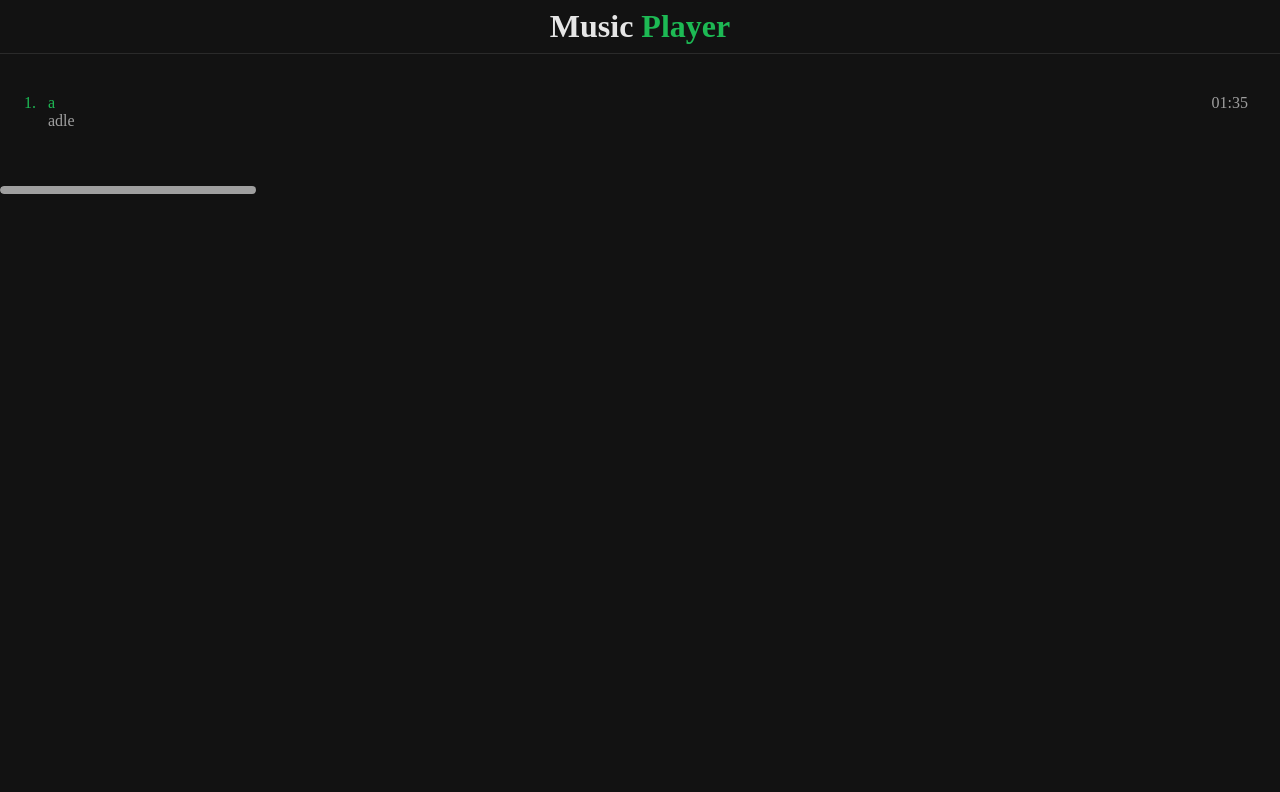
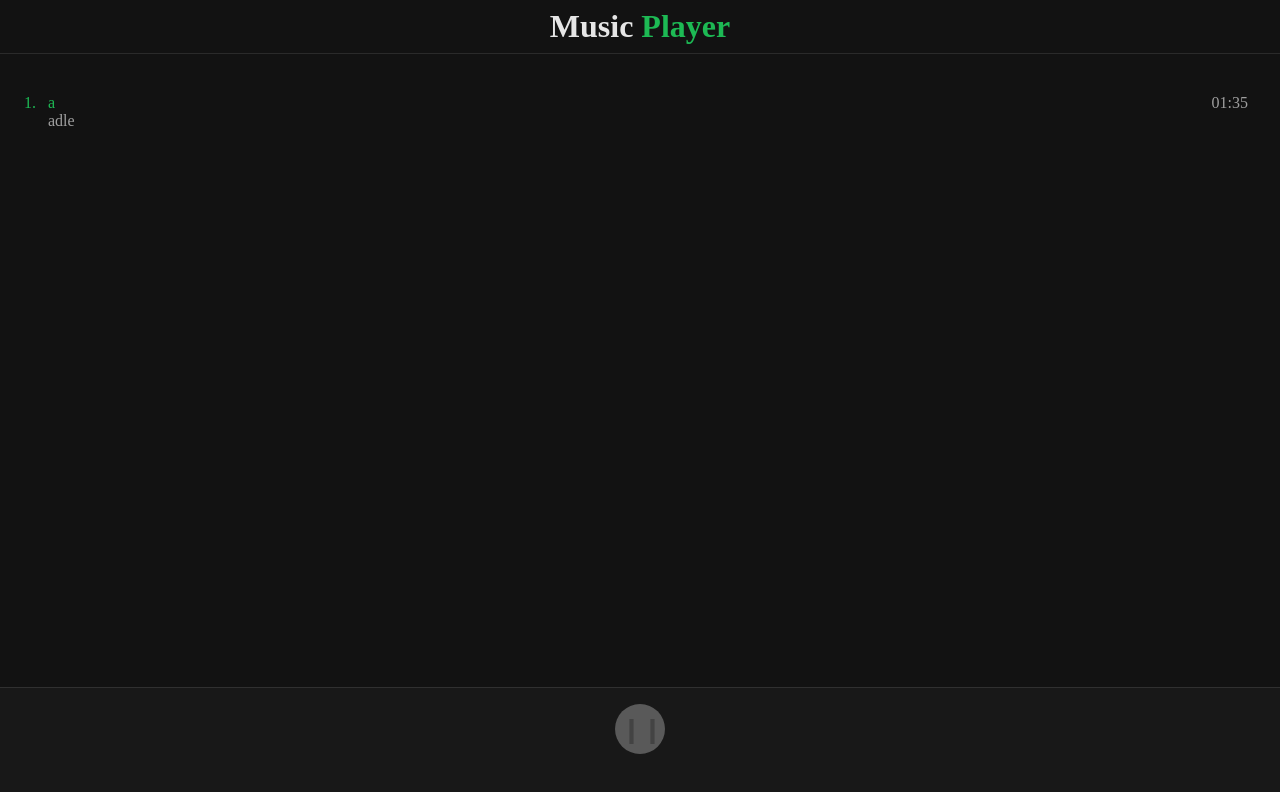
Before and after one commit to juan-soares/next-music-player, a Next.js app: page / in a window 1280 px wide. Shown: the top 792 px of the page. Built offline with nearby package versions, Linux system fonts and the light colour scheme.

Commit message:
player controls

```diff
--- a/app/_lib/interfaces/IMusic.ts
+++ b/app/_lib/interfaces/IMusic.ts
@@ -2,4 +2,5 @@ export interface IMusic {
   title: string;
   artist: string;
   durationInSeconds: number;
+  src: string;
 }
--- /dev/null
+++ b/app/_ui/components/AudioPlayer/AudioPlayer.module.css
@@ -0,0 +1,27 @@
+.audioPlayer{
+border-top: 1px solid var(--divider);
+background-color: var(--background-paper);
+padding: 16px;
+}
+
+.playButtonContainer{
+text-align: center;
+}
+
+.playButton{
+width: 50px;
+height: 50px;
+border-radius: 100%;
+border: none;
+cursor: pointer;
+font-size: 25px;
+margin-bottom: 16px;
+}
+
+.playButton:hover{
+transform: scale(1.05);
+}
+
+.audio{
+display: none;
+}
--- /dev/null
+++ b/app/_ui/components/AudioPlayer/AudioPlayer.tsx
@@ -0,0 +1,75 @@
+import { useEffect, useMemo, useRef, useState } from "react";
+import styles from "./AudioPlayer.module.css";
+import { IMusic } from "@/app/_lib/interfaces";
+import { Timeline } from "../Timeline";
+
+interface IProps {
+    music: IMusic
+}
+
+export function AudioPlayer({music}:IProps){
+   const [canPlay, setCanPlay] = useState(false);
+    const [isPlaying, setIsPlaying] = useState(true);
+    const [duration, setDuration] = useState(1);
+    const [currentTime, setCurrentTime] = useState(0);
+    const width = useMemo(()=>{
+        return (currentTime / duration) * 100
+    },[duration,currentTime])
+   const audioRef = useRef(null);
+
+   useEffect(()=>{
+    if(music){
+        if(isPlaying){
+            audioRef.current.play();
+        } else {
+            audioRef.current.pause();
+        }
+    }
+   },[isPlaying,music])
+
+   useEffect(()=>{if(music){setCurrentTime(0), setCanPlay(false)}},[])
+   useEffect(()=>{
+    const interval = setInterval(()=>{
+        isPlaying && setCurrentTime(audioRef.current.currentTime)
+    },500);
+
+    return ()=> clearInterval(interval);
+   },[isPlaying])
+
+   function onCanPlay(){
+    setDuration(audioRef.current.duration);
+setCanPlay(true)
+   }
+
+   function onEnded(){
+    setIsPlaying(false);
+   }
+
+
+   function handlePlay(){
+    if(music) {
+        setIsPlaying(!isPlaying)
+    }
+   }
+
+   function changeTime(percent){
+if(music) {
+    audioRef.current.currentTime = (percent / 100) * duration
+}
+   }
+
+    return(
+        <div className={styles.audioPlayer}>
+
+   <div className={styles.playButtonContainer}>
+    <button className={styles.playButton} disabled={!canPlay}>{isPlaying ? `\u2759\u2759` : `\u2588`}</button>
+   </div>
+   <Timeline width={width} onChangeWidth={changeTime}/>
+   <audio className={styles.audio} ref={audioRef}
+   src={music.src}
+   onCanPlay={onCanPlay}
+   onEnded={onEnded}
+   controls/>
+        </div>
+    )
+}
--- /dev/null
+++ b/app/_ui/components/AudioPlayer/index.tsx
@@ -0,0 +1 @@
+export * from "./AudioPlayer"
--- a/app/page.module.css
+++ b/app/page.module.css
@@ -0,0 +1,6 @@
+.pageContainer{
+    display: flex;
+    flex-direction: column;
+    height: calc(100vh - 60px);
+    justify-content: space-between;
+}
--- a/app/page.tsx
+++ b/app/page.tsx
@@ -1,22 +1,23 @@
 "use client";
 
+import style from "./page.module.css";
 import { useState } from "react";
 import { MusicList } from "./_ui/components/MusicList";
-import { Timeline } from "./_ui/components/Timeline";
+import { AudioPlayer } from "./_ui/components/AudioPlayer";
 
-const musics = [{ id: "1", title: "a", durationInSeconds: 95, artist: "adle" }];
+const musics = [{ id: "1", title: "a", durationInSeconds: 95, artist: "adle", src:"/" }];
 
 export default function Home() {
   const [width, setWidth] = useState(20);
 
   return (
-    <div>
+    <div className={style.pageContainer}>
       <MusicList
         musics={musics}
         selectedMusic={musics[0]}
         onSelect={() => {}}
       />
-      <Timeline width={width} onChangeWidth={setWidth}/>
-    </div>
+      <AudioPlayer music={musics[0]}/>
+     </div>
   );
 }
```
